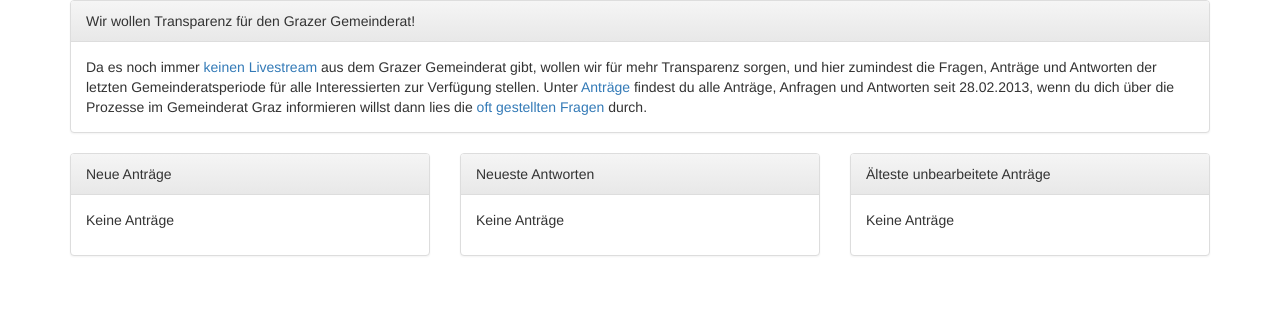
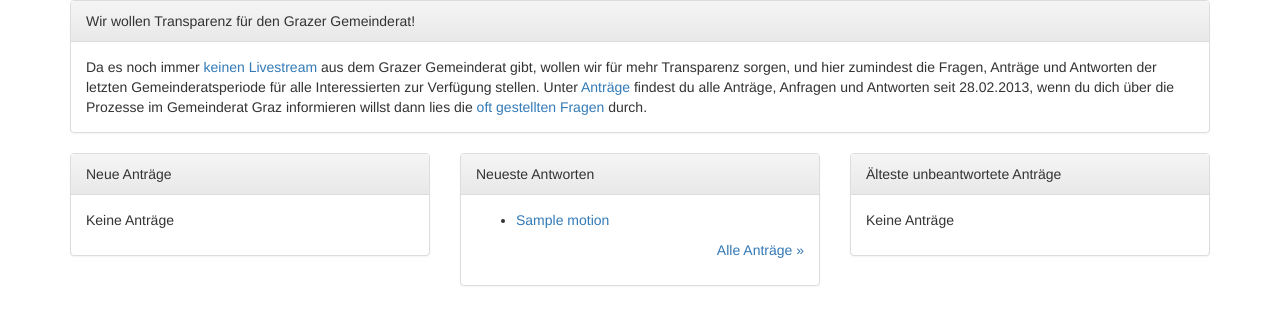
Before and after one commit to PPOE/open-grgraz, a Django app: page / in a window 1280 px wide. Shown: the part 110-435 px from the top of the page. Run offline with Django 3.2, Linux system fonts and the light colour scheme; tables that the repository leaves empty hold one stand-in row (values such as "Sample post"); data that the repository does not hold is empty; some libraries are stand-ins or nearby versions.

Commit message:
add correct links to motions from index page

```diff
--- a/api/templates/index.html
+++ b/api/templates/index.html
@@ -47,7 +47,7 @@
                             {% endfor %}
                         </ul>
                         <p class="text-right">
-                            <a href="{% url 'motions_list' %}">Alle Anträge &raquo;</a>
+                            <a href="{% url 'motions_list' %}?answered=True&orderby=-answers__answered_date">Alle Anträge &raquo;</a>
                         </p>
                     {% else %}
                         <p>Keine Anträge</p>
@@ -58,7 +58,7 @@
         <div class="col-md-4">
             <div class="panel panel-default">
                 <div class="panel-heading">
-                    Älteste unbearbeitete Anträge
+                    Älteste unbeantwortete Anträge
                 </div>
                 <div class="panel-body">
                     {% if old_no_answer %}
@@ -68,7 +68,7 @@
                             {% endfor %}
                         </ul>
                         <p class="text-right">
-                            <a href="{% url 'motions_list' %}">Alle Anträge &raquo;</a>
+                            <a href="{% url 'motions_list' %}?answered=False&orderby=motion_id">Alle Anträge &raquo;</a>
                         </p>
                     {% else %}
                         <p>Keine Anträge</p>
--- a/api/templates/motions/list.html
+++ b/api/templates/motions/list.html
@@ -44,7 +44,7 @@
                     <th><a href="?session={{ request.GET.session }}&type={{ request.GET.type }}&group={{ request.GET.group }}&proposer={{ request.GET.proposer }}&search={{ request.GET.search }}&orderby={% if request.GET.orderby == 'motion_id' %}-motion_id{% else %}motion_id{% endif %}">Id</a></th>
                     <th><a href="?session={{ request.GET.session }}&type={{ request.GET.type }}&group={{ request.GET.group }}&proposer={{ request.GET.proposer }}&search={{ request.GET.search }}&orderby={% if request.GET.orderby == 'session' %}-session{% else %}session{% endif %}">Sitzung</a></th>
                     <th><a href="?session={{ request.GET.session }}&type={{ request.GET.type }}&group={{ request.GET.group }}&proposer={{ request.GET.proposer }}&search={{ request.GET.search }}&orderby={% if request.GET.orderby == 'motion_type' %}-motion_type{% else %}motion_type{% endif %}">Typ</a></th>
-                    <th>Beantwortet</th>
+                    <th><a href="?session={{ request.GET.session }}&type={{ request.GET.type }}&group={{ request.GET.group }}&proposer={{ request.GET.proposer }}&search={{ request.GET.search }}&orderby={% if request.GET.orderby == 'answers__answered_date' %}-answers__answered_date{% else %}answers__answered_date{% endif %}">Beantwortet</a></th>
                     <th><a href="?session={{ request.GET.session }}&type={{ request.GET.type }}&group={{ request.GET.group }}&proposer={{ request.GET.proposer }}&search={{ request.GET.search }}&orderby={% if request.GET.orderby == 'title' %}-title{% else %}title{% endif %}">Titel</a></th>
                     <th><a href="?session={{ request.GET.session }}&type={{ request.GET.type }}&group={{ request.GET.group }}&proposer={{ request.GET.proposer }}&search={{ request.GET.search }}&orderby={% if request.GET.orderby == 'parliamentary_group' %}-parliamentary_group{% else %}parliamentary_group{% endif %}">Fraktion</a></th>
                     <th><a href="?session={{ request.GET.session }}&type={{ request.GET.type }}&group={{ request.GET.group }}&proposer={{ request.GET.proposer }}&search={{ request.GET.search }}&orderby={% if request.GET.orderby == 'proposer' %}-proposer{% else %}proposer{% endif %}">AntragsstellerIn</a></th>
--- a/api/views.py
+++ b/api/views.py
@@ -12,7 +12,7 @@ from api.serializers import *
 
 def index(request):
     new_motions = Motion.objects.order_by('-session__session_date', '-motion_id', '-id')[:6]
-    new_answers = Motion.objects.filter(answers__gt=0).order_by('-session__session_date', '-motion_id', '-id')[:6]  #todo
+    new_answers = Motion.objects.filter(answers__gt=0).order_by('-answers__answered_date')[:6]  #todo
     old_no_answer = Motion.objects.filter(answers__isnull=True).order_by('session__session_date', 'motion_id', 'id')[:6]
 
     context = {'new_motions': new_motions, 'new_answers': new_answers, 'old_no_answer': old_no_answer}
```
